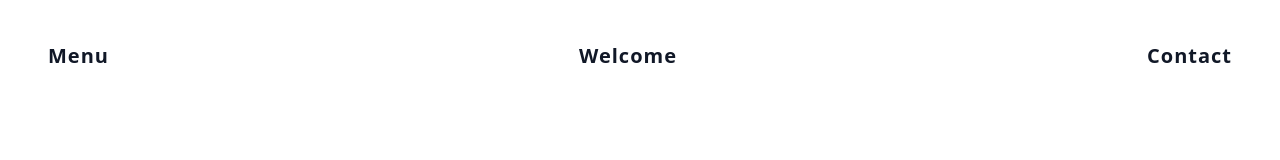
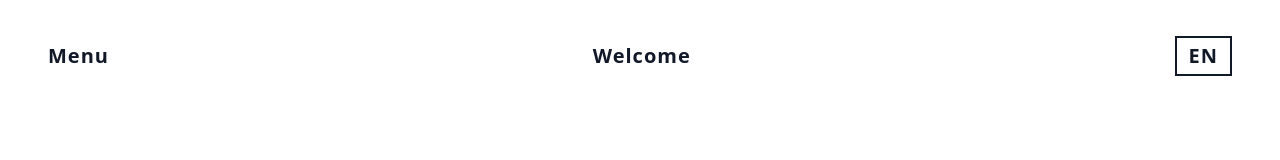
Before and after one commit to shpokas-io/portfolio, a Next.js app: page / in a window 1280 px wide. Shown: the top 160 px of the page. Built offline with nearby package versions, Linux system fonts and the light colour scheme.

Commit message:
feat: add language toggle lt/en

```diff
--- a/src/app/components/Header.tsx
+++ b/src/app/components/Header.tsx
@@ -1,9 +1,19 @@
+"use client"
+
+import { useState } from "react";
+import { Toggle } from "@/components/ui/toggle";
+
 interface HeaderProps {
   onMenuClick?: () => void;
-  onContactClick?: () => void;
 }
 
-export default function Header({ onMenuClick, onContactClick }: HeaderProps) {
+export default function Header({ onMenuClick }: HeaderProps) {
+  const [language, setLanguage] = useState<"LT" | "EN">("EN");
+
+  const toggleLanguage = () => {
+    setLanguage(prev => prev === "EN" ? "LT" : "EN");
+  };
+
   return (
     <header className="absolute top-0 left-0 right-0 z-50 h-20 sm:h-24 md:h-28 flex items-center">
       <div className="w-full px-4 sm:px-8 md:px-12">
@@ -17,12 +27,13 @@ export default function Header({ onMenuClick, onContactClick }: HeaderProps) {
           <span className="text-sm sm:text-base md:text-lg lg:text-xl font-bold text-gray-900 tracking-wider">
             Welcome
           </span>
-          <button
-            onClick={onContactClick}
-            className="text-sm sm:text-base md:text-lg lg:text-xl font-bold text-gray-900 cursor-pointer hover:opacity-60 transition-opacity tracking-wider"
+          <Toggle
+            pressed={language === "LT"}
+            onPressedChange={toggleLanguage}
+            className="text-sm sm:text-base md:text-lg lg:text-xl font-bold text-gray-900 hover:opacity-60 transition-opacity tracking-wider border-2 border-gray-900 rounded-md px-3 py-1"
           >
-            Contact
-          </button>
+            {language}
+          </Toggle>
         </nav>
       </div>
     </header>
--- /dev/null
+++ b/src/components/ui/toggle.tsx
@@ -0,0 +1,53 @@
+"use client"
+
+import * as React from "react"
+import { cva, type VariantProps } from "class-variance-authority"
+import { cn } from "@/lib/utils"
+
+const toggleVariants = cva(
+  "inline-flex items-center justify-center rounded-md text-sm font-medium ring-offset-background transition-colors hover:bg-muted hover:text-muted-foreground focus-visible:outline-none focus-visible:ring-2 focus-visible:ring-ring focus-visible:ring-offset-2 disabled:pointer-events-none disabled:opacity-50 data-[state=on]:bg-accent data-[state=on]:text-accent-foreground",
+  {
+    variants: {
+      variant: {
+        default: "bg-transparent",
+        outline:
+          "border border-input bg-transparent hover:bg-accent hover:text-accent-foreground",
+      },
+      size: {
+        default: "h-10 px-3",
+        sm: "h-9 px-2.5",
+        lg: "h-11 px-5",
+      },
+    },
+    defaultVariants: {
+      variant: "default",
+      size: "default",
+    },
+  }
+)
+
+export interface ToggleProps
+  extends React.ButtonHTMLAttributes<HTMLButtonElement>,
+    VariantProps<typeof toggleVariants> {
+  pressed?: boolean
+  onPressedChange?: (pressed: boolean) => void
+}
+
+const Toggle = React.forwardRef<HTMLButtonElement, ToggleProps>(
+  ({ className, variant, size, pressed = false, onPressedChange, ...props }, ref) => {
+    return (
+      <button
+        className={cn(toggleVariants({ variant, size, className }))}
+        ref={ref}
+        data-state={pressed ? "on" : "off"}
+        aria-pressed={pressed}
+        onClick={() => onPressedChange?.(!pressed)}
+        {...props}
+      />
+    )
+  }
+)
+
+Toggle.displayName = "Toggle"
+
+export { Toggle, toggleVariants }
```
